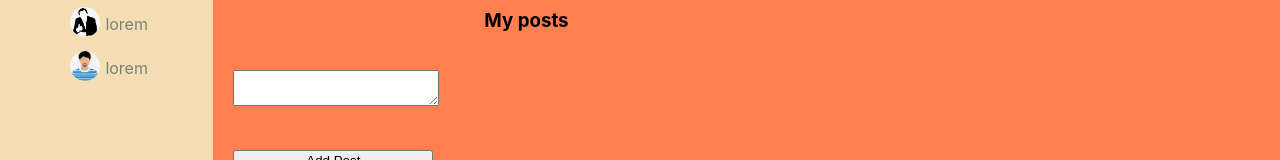
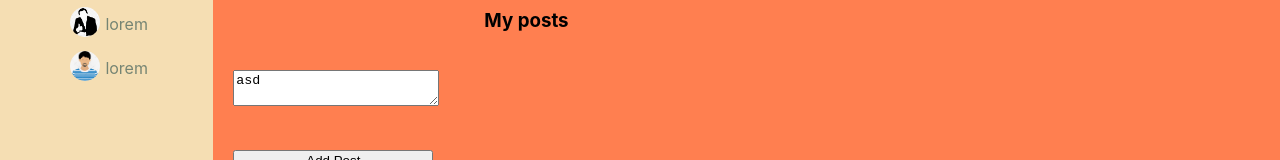
Before and after one commit to VladSmaug/Learn-project, a React (Create React App) app: page /profile in a window 1280 px wide. Shown: the part 274-434 px from the top of the page. Built offline with nearby package versions, Linux system fonts and the light colour scheme.

Commit message:
with props in dom for posts in state

```diff
--- a/src/App.js
+++ b/src/App.js
@@ -16,7 +16,12 @@ const App = (props) => {
         <Routes>
           <Route
             path="profile"
-            element={<Profile messageList={props.state.MESSAGES.POST_DATA} />}
+            element={
+              <Profile
+                messageList={props.state.MESSAGES.POST_DATA}
+                newPostText={props.state.MESSAGES.NEW_POST_TEXT}
+              />
+            }
           />
           <Route
             path="dialogs"
--- a/src/components/Profile/index.jsx
+++ b/src/components/Profile/index.jsx
@@ -11,7 +11,11 @@ const Profile = (props) => {
     <div>
       <div className={styles.content}>
         <MyInfo />
-        <MyPost addPost={addPost} messageList={messageList} />
+        <MyPost
+          addPost={addPost}
+          messageList={messageList}
+          newPostText={props.newPostText}
+        />
       </div>
     </div>
   );
```
